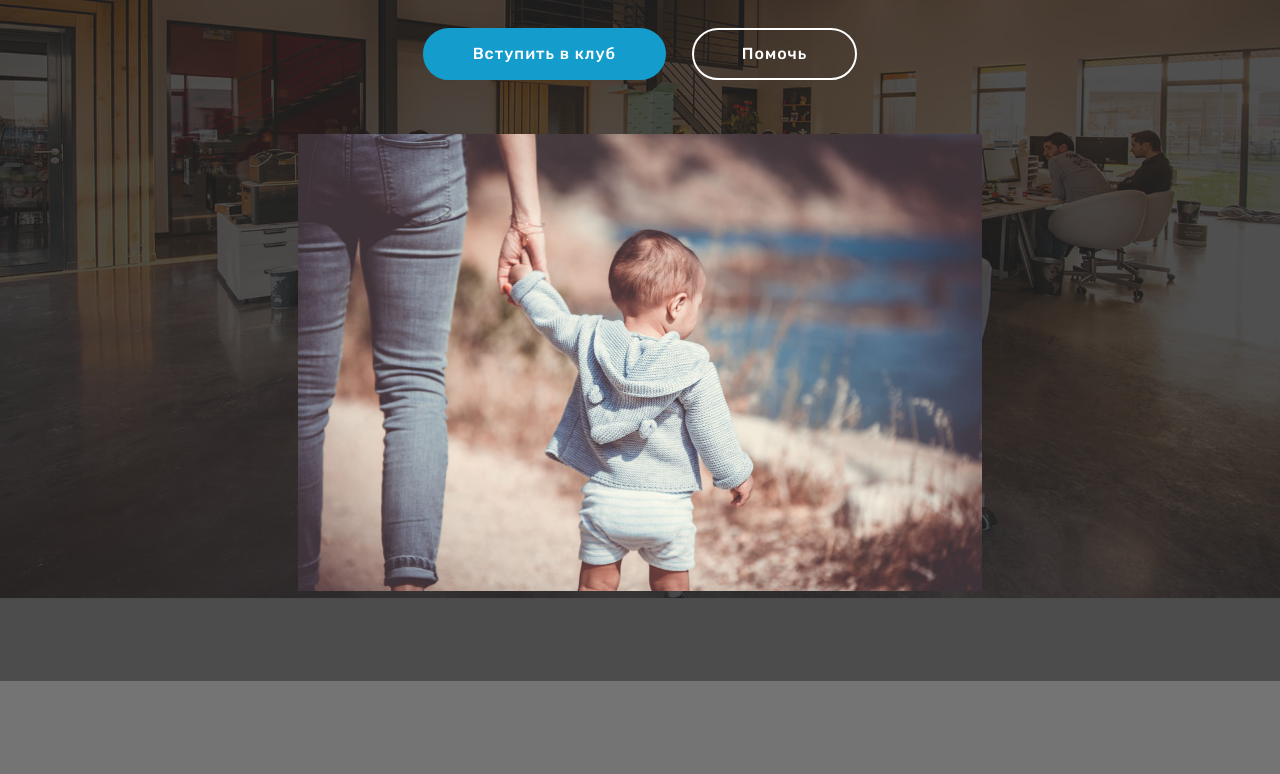
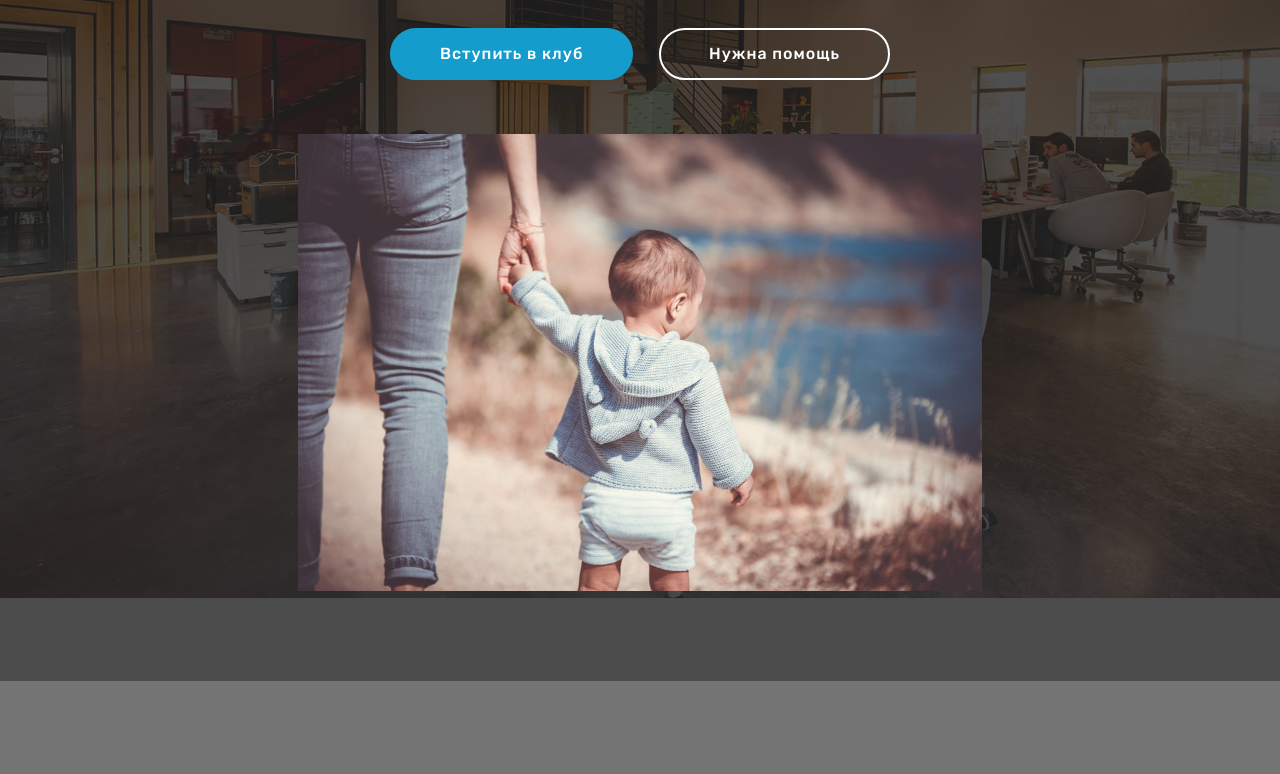
Before and after one commit to timon777/dobro, a plain HTML site: page index.html in a window 1280 px wide. Shown: the part 326-1100 px from the top of the page. Drawn offline with Linux system fonts and the light colour scheme; files whose address does not match are found by name.

Commit message:
create github pages

```diff
--- a/index.html
+++ b/index.html
@@ -83,7 +83,7 @@
                     <p class="mbr-text mbr-fonts-style display-5">Клуб Добряков Астаны</p>
                 </div>
                 <div class="mbr-section-btn align-center"><a class="btn btn-md btn-primary display-4" href="https://docs.google.com/forms/d/e/1FAIpQLScBUnpufPytYBSGgYP_bABWKyK6z88fstETPFK01Fe7PDO3tw/viewform" target="_blank">Вступить в клуб</a>
-                    <a class="btn btn-md btn-white-outline display-4" href="https://forms.gle/W72mdfT7j83Yk27D9" target="_blank">Помочь</a></div>
+                    <a class="btn btn-md btn-white-outline display-4" href="https://forms.gle/W72mdfT7j83Yk27D9" target="_blank">Нужна помощь</a></div>
             </div>
             <div class="mbr-figure pt-5">
                 <img src="assets/images/mbr-1368x913.jpg" alt="Mobirise" title="" style="width: 60%;">
```
Also changed, not shown: 1 other file.
